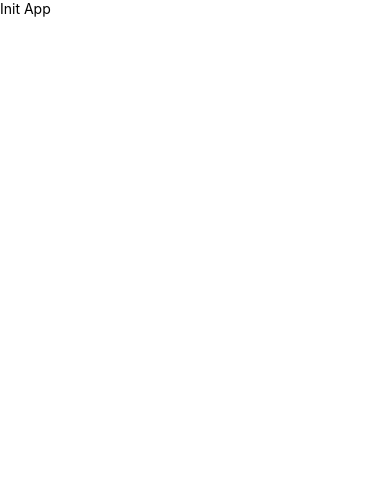
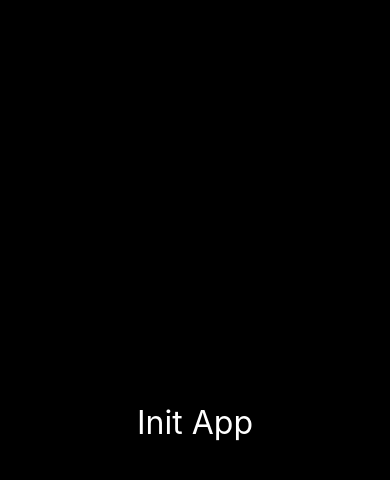
Before and after one commit to jgbenine/appGamesTeams, a React Native app: screen / in a window 390 px wide. Shown: the top 480 px of the page. Built offline with nearby package versions, Linux system fonts and the light colour scheme.

Commit message:
init: theme/styleGuide

```diff
--- a/src/screens/Groups/index.tsx
+++ b/src/screens/Groups/index.tsx
@@ -1,9 +1,10 @@
-import { Text, View } from 'react-native';
+
+import { Container, Title } from './styles'
 
 export function Groups() {
   return (
-    <View>
-      <Text>Init App</Text>
-    </View>
+    <Container>
+      <Title>Init App</Title>
+    </Container>
   );
 }
--- /dev/null
+++ b/src/screens/Groups/styles.ts
@@ -0,0 +1,13 @@
+import styled from 'styled-components/native';
+
+export const Container = styled.View`
+  flex: 1;
+  align-items: center;
+  justify-content: center;
+  background-color: black;
+  `;
+
+  export const Title = styled.Text`
+    color: #FFF;
+    font-size: 32px;
+  `
```
Also changed, not shown: src/theme/index.ts (added, +26 -0 lines).
